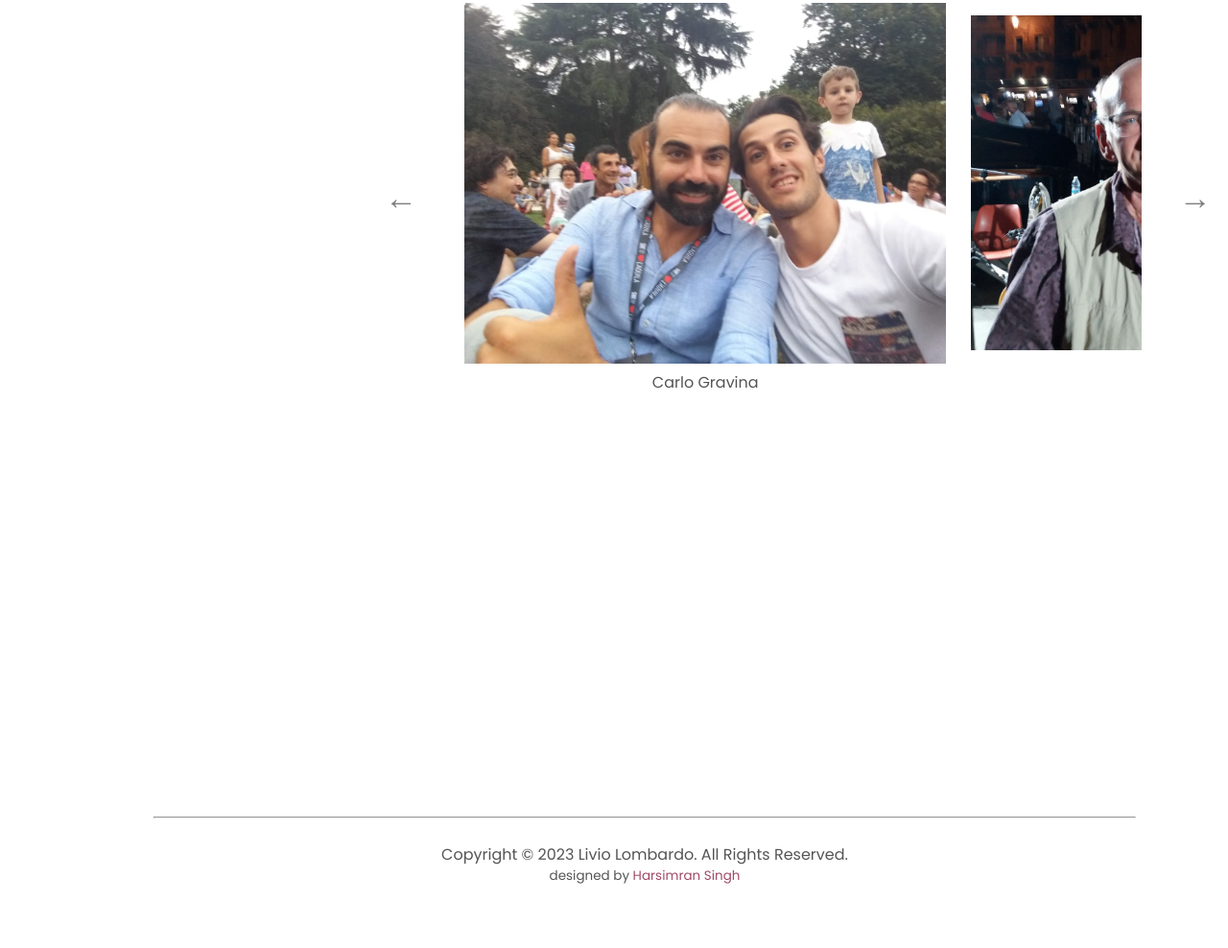
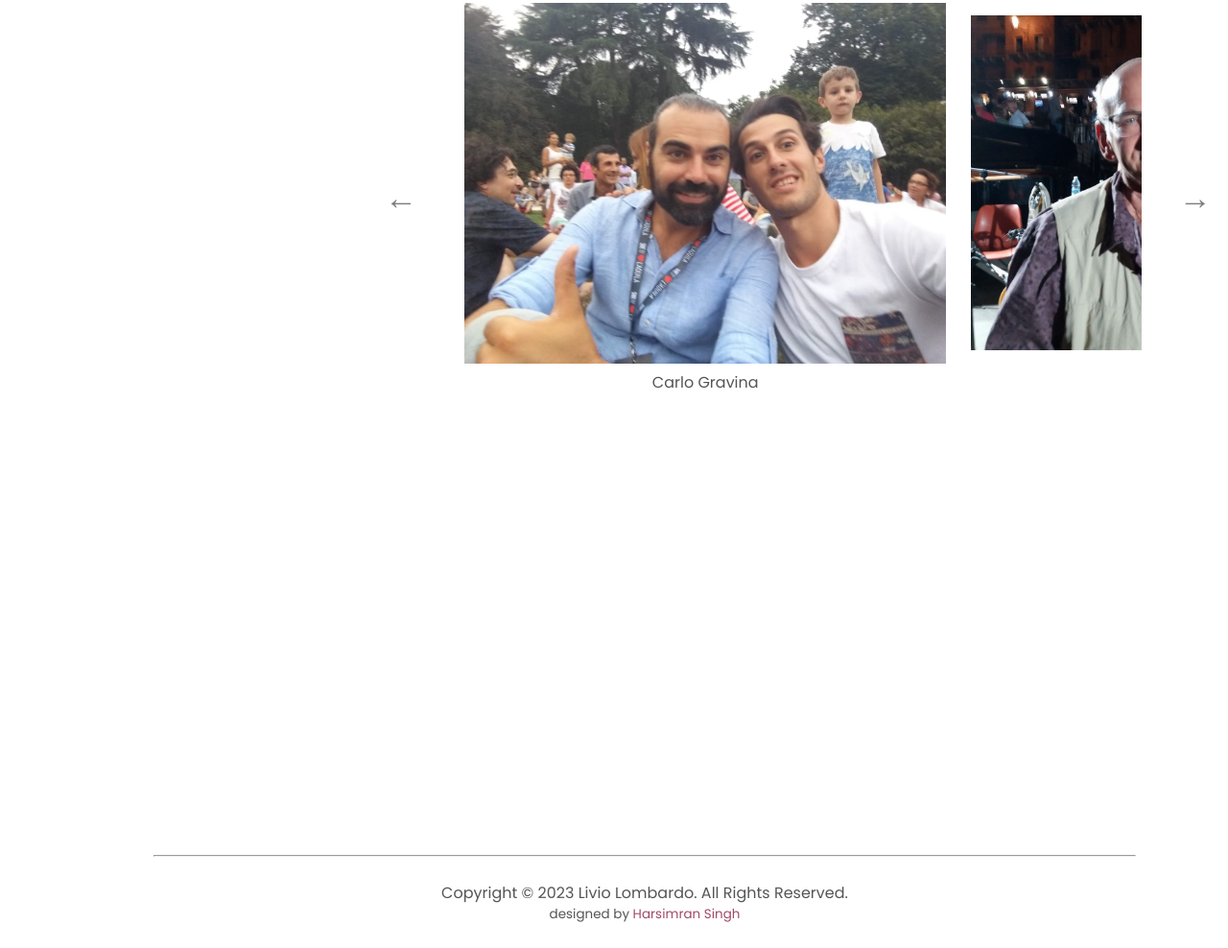
Before and after one commit to Harsimran29120/livio, a plain HTML site: page index.html in a window 1280 px wide. Shown: the part 9248-10236 px from the top of the page at 96% size. Before the commit the page ends 10196 px from the top, so only its background shows below. Drawn offline with Linux system fonts and the light colour scheme.

Commit message:
Update style.css

```diff
--- a/style.css
+++ b/style.css
@@ -392,7 +392,7 @@ section {
 }
 
 .footd {
-  margin-top: 216px;
+  margin-top: 256px;
 }
 
 @media screen and (max-width: 600px) {
```
